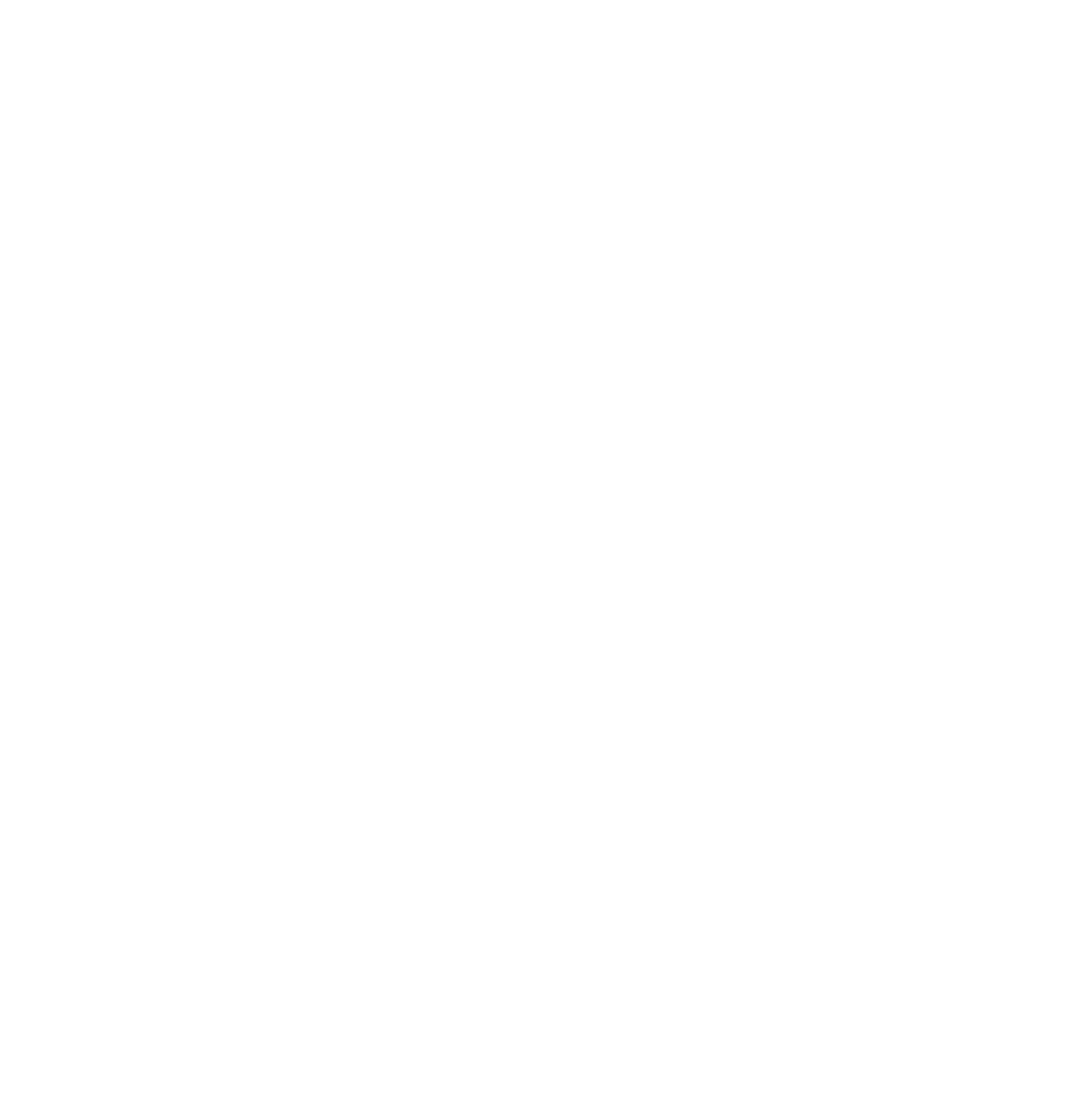
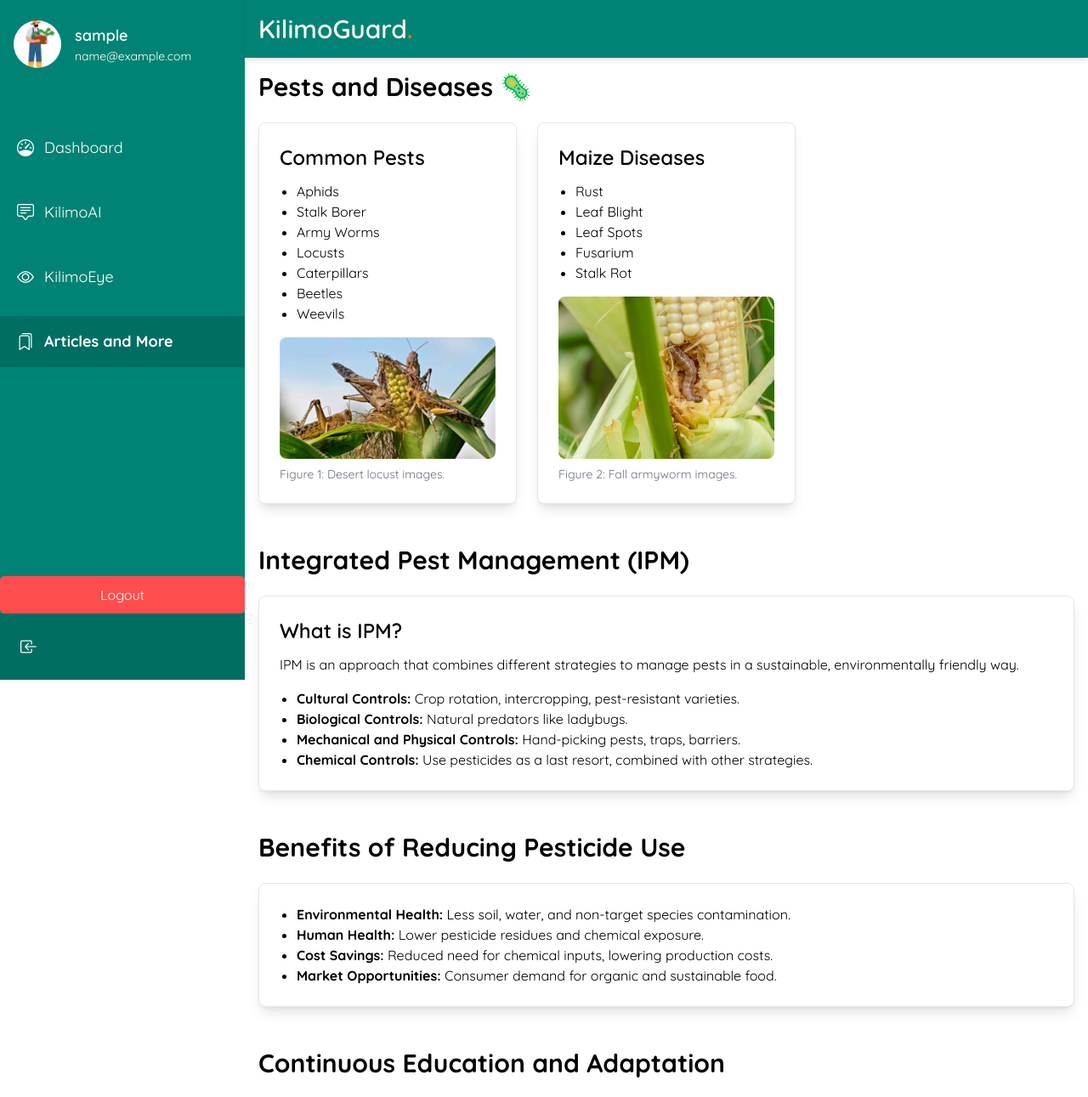
Before and after one commit to KilimoGuard/KilimoGuardFrontend, a Vue app: page /articles-and-more in a window 1280 px wide. Before the commit this address had no page. Shown: the top 1291 px of the page at 85% size. Before the commit the page ends 800 px from the top, so only its background shows below. Built offline with nearby package versions, Linux system fonts and the light colour scheme; sample sign-in values are in the browser's storage.

Commit message:
added styling for articles page

```diff
--- a/src/components/HeroSection.vue
+++ b/src/components/HeroSection.vue
@@ -39,7 +39,7 @@
     </div>
 
     <!-- Icon Boxes -->
-    <div class="relative mt-16 py-12">
+    <div class="relative mt-12">
       <!-- Decorative Background -->
       <div class="absolute bottom-0 left-0 right-0 h-[calc(50%+20px)]"></div>
       <div class="container mx-auto px-6 lg:px-8">
--- a/src/components/SideNavbar.vue
+++ b/src/components/SideNavbar.vue
@@ -65,7 +65,7 @@
         { route: '/dashboard', iconClass: 'bi bi-speedometer', text: 'Dashboard' },
         { route: '/kilimoai', iconClass: 'bi bi-chat-square-text', text: 'KilimoAI' },
         { route: '/kilimoeye', iconClass: 'bi bi-eye', text: 'KilimoEye' },
-        { route: '/articles', iconClass: 'bi bi-bookmarks', text: 'Articles and More' },
+        { route: '/articles-and-more', iconClass: 'bi bi-bookmarks', text: 'Articles and More' },
       ],
     };
   },
--- a/src/router/index.js
+++ b/src/router/index.js
@@ -6,6 +6,7 @@
 import KilimoAI from '@/views/KilimoAI.vue';
 import FarmingPlanner from '@/views/FarmingPlanner.vue';
 import KilimoEye from '@/views/KilimoEye.vue';
+import ArticlesAndMore from "@/views/ArticlesAndMore.vue";
 
 const routes = [
     {
@@ -47,6 +48,12 @@
         component: FarmingPlanner,
         meta: {requiresAuth: true}, // Example of another route requiring authentication
     },
+    {
+        path: '/articles-and-more',
+        name: 'ArticlesAndMore',
+        component: ArticlesAndMore,
+        meta: {requiresAuth: true}, // Example of another route requiring authentication
+    },
 ];
 
 const router = createRouter({
--- /dev/null
+++ b/src/views/ArticlesAndMore.vue
@@ -0,0 +1,122 @@
+<template>
+  <main-layout>
+    <header class="bg-custom-green text-white p-4 sticky top-0 shadow-md z-10">
+      <div class="container mx-auto flex items-center justify-between">
+        <h1 class="text-3xl font-semibold">
+          KilimoGuard<span class="text-orange-500">.</span>
+        </h1>
+      </div>
+    </header>
+
+    <div class="container mx-auto p-4">
+      <section class="mb-12">
+        <h2 class="text-3xl font-bold mb-6">Pests and Diseases 🦠</h2>
+        <div class="grid gap-6 md:grid-cols-2 lg:grid-cols-3">
+          <div class="bg-white p-6 border border-gray-200 rounded-lg shadow-lg">
+            <h3 class="text-2xl font-semibold mb-3">Common Pests</h3>
+            <ul class="list-disc pl-5 mb-4">
+              <li>Aphids</li>
+              <li>Stalk Borer</li>
+              <li>Army Worms</li>
+              <li>Locusts</li>
+              <li>Caterpillars</li>
+              <li>Beetles</li>
+              <li>Weevils</li>
+            </ul>
+            <img src="@/assets/img/desertlocust.jpg" alt="Desert Locust" class="w-full h-auto rounded-lg"/>
+            <p class="mt-2 text-sm text-gray-500">Figure 1: Desert locust images.</p>
+          </div>
+          <div class="bg-white p-6 border border-gray-200 rounded-lg shadow-lg">
+            <h3 class="text-2xl font-semibold mb-3">Maize Diseases</h3>
+            <ul class="list-disc pl-5 mb-4">
+              <li>Rust</li>
+              <li>Leaf Blight</li>
+              <li>Leaf Spots</li>
+              <li>Fusarium</li>
+              <li>Stalk Rot</li>
+            </ul>
+            <img src="@/assets/img/fallarmyworm.webp" alt="Fall Armyworm" class="w-full h-auto rounded-lg"/>
+            <p class="mt-2 text-sm text-gray-500">Figure 2: Fall armyworm images.</p>
+          </div>
+        </div>
+      </section>
+
+      <section class="mb-12">
+        <h2 class="text-3xl font-bold mb-6">Integrated Pest Management (IPM)</h2>
+        <div class="bg-white p-6 border border-gray-200 rounded-lg shadow-lg">
+          <h3 class="text-2xl font-semibold mb-3">What is IPM?</h3>
+          <p class="mb-4">IPM is an approach that combines different strategies to manage pests in a sustainable, environmentally friendly way.</p>
+          <ul class="list-disc pl-5">
+            <li><strong>Cultural Controls:</strong> Crop rotation, intercropping, pest-resistant varieties.</li>
+            <li><strong>Biological Controls:</strong> Natural predators like ladybugs.</li>
+            <li><strong>Mechanical and Physical Controls:</strong> Hand-picking pests, traps, barriers.</li>
+            <li><strong>Chemical Controls:</strong> Use pesticides as a last resort, combined with other strategies.</li>
+          </ul>
+        </div>
+      </section>
+
+      <section class="mb-12">
+        <h2 class="text-3xl font-bold mb-6">Benefits of Reducing Pesticide Use</h2>
+        <div class="bg-white p-6 border border-gray-200 rounded-lg shadow-lg">
+          <ul class="list-disc pl-5">
+            <li><strong>Environmental Health:</strong> Less soil, water, and non-target species contamination.</li>
+            <li><strong>Human Health:</strong> Lower pesticide residues and chemical exposure.</li>
+            <li><strong>Cost Savings:</strong> Reduced need for chemical inputs, lowering production costs.</li>
+            <li><strong>Market Opportunities:</strong> Consumer demand for organic and sustainable food.</li>
+          </ul>
+        </div>
+      </section>
+
+      <section class="mb-12">
+        <h2 class="text-3xl font-bold mb-6">Continuous Education and Adaptation</h2>
+        <div class="bg-white p-6 border border-gray-200 rounded-lg shadow-lg">
+          <ul class="list-disc pl-5">
+            <li><strong>Stay Informed:</strong> Keep up with research, workshops, and agricultural services.</li>
+            <li><strong>Adapt to Local Conditions:</strong> Tailor practices to local ecosystems and pest pressures.</li>
+          </ul>
+        </div>
+      </section>
+
+      <section>
+        <h2 class="text-3xl font-bold mb-6">Alternative Farming Practices</h2>
+        <div class="bg-white p-6 border border-gray-200 rounded-lg shadow-lg">
+          <ul class="list-disc pl-5">
+            <li><strong>Organic Farming:</strong> Avoids synthetic pesticides and fertilizers.</li>
+            <li><strong>Agroforestry:</strong> Integrates trees with crops or livestock.</li>
+            <li><strong>Permaculture:</strong> Mimics natural ecosystems for sustainability.</li>
+            <li><strong>No-Till Farming:</strong> Reduces soil disturbance and retains moisture.</li>
+            <li><strong>Use of Natural Pesticides:</strong> Includes neem oil or garlic sprays.</li>
+            <li><strong>Companion Planting:</strong> Plants certain crops together to repel pests.</li>
+          </ul>
+        </div>
+      </section>
+
+      <section class="mt-12">
+        <h2 class="text-3xl font-bold mb-6">Citations</h2>
+        <div class="bg-white p-6 border border-gray-200 rounded-lg shadow-lg">
+          <ul class="list-disc pl-5">
+            <li><a href="https://www.ncbi.nlm.nih.gov/pmc/articles/PMC10610049/#:~:text=Effects%20of%20Drought%20and%20Heat%20Stress%20on%20Maize%20Yields&text=Effect%20of%20drought%20stress%20on,changing%20precipitation%20patterns%20%5B46%5D." target="_blank" class="text-blue-600 hover:underline">Reference 1</a></li>
+            <li><a href="https://ipm.ucanr.edu/PMG/menu.homegarden.html" target="_blank" class="text-blue-600 hover:underline">Reference 2</a></li>
+            <li><a href="https://evolution.earthathome.org/grasses/andropogoneae/maize-life-cycle/#:~:text=The%20process%20of%20maize%20development,%2C%20flowering%2C%20and%20seed%20formation." target="_blank" class="text-blue-600 hover:underline">Reference 3</a></li>
+            <li><a href="https://www.ncbi.nlm.nih.gov/pmc/articles/PMC10693822/ - :~:text=Different studies have shown than,source of food and income." target="_blank" class="text-blue-600 hover:underline">Reference 4</a></li>
+          </ul>
+        </div>
+      </section>
+    </div>
+  </main-layout>
+</template>
+
+<script>
+import MainLayout from "@/layout/MainLayout.vue";
+
+export default {
+  name: 'ArticlesAndMore',
+  components: { MainLayout },
+};
+</script>
+
+<style scoped>
+.bg-custom-green {
+  background-color: #008374;
+}
+</style>
```
Also changed, not shown: src/assets/img/desertlocust.jpg (added), src/assets/img/fallarmyworm.webp (added).
